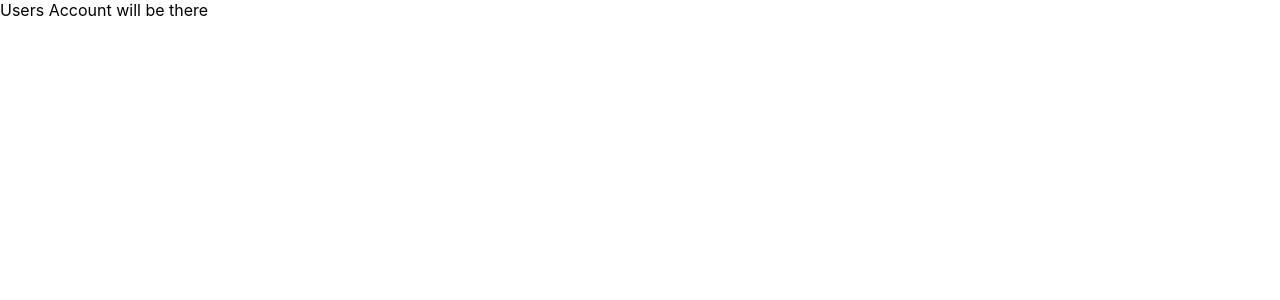
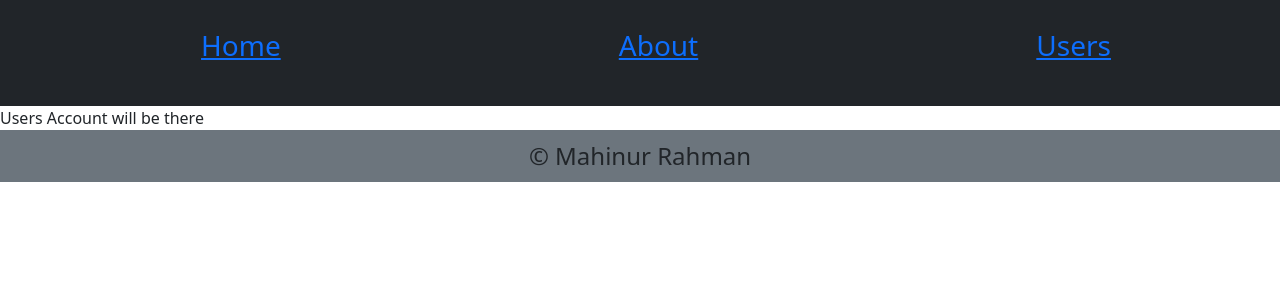
Before and after one commit to mahi1212/users-list-app, a Next.js app: page /users in a window 1280 px wide. Shown: the top 300 px of the page. Built offline with nearby package versions, Linux system fonts and the light colour scheme.

Commit message:
added header and footer section

```diff
--- a/components/Footer.js
+++ b/components/Footer.js
@@ -1,8 +1,8 @@
 
 const Footer = () => {
     return (
-        <div>
-            Footer section
+        <div className="fs-4 bg-secondary py-2 text-center">
+            &copy; Mahinur Rahman
         </div>
     );
 };
--- a/components/Header.js
+++ b/components/Header.js
@@ -2,7 +2,7 @@ import Link from 'next/link';
 
 const Header = () => {
     return (
-        <div>
+        <div className='bg-dark py-4 text-white fs-3'>
             <ul style={{display: 'flex', justifyContent: 'space-around', alignItems: 'center'}}>
                 <Link href="/">Home</Link>
                 <Link href="/about">About</Link>
--- a/components/Layout.js
+++ b/components/Layout.js
@@ -8,6 +8,7 @@ const Layout = ({ children, title }) => {
             <Head>
                 <title>{title}</title>
                 <meta name="viewport" content="initial-scale=1.0, width=device-width" />
+                <link href="https://cdn.jsdelivr.net/npm/bootstrap@5.1.3/dist/css/bootstrap.min.css" rel="stylesheet" integrity="sha384-1BmE4kWBq78iYhFldvKuhfTAU6auU8tT94WrHftjDbrCEXSU1oBoqyl2QvZ6jIW3" crossOrigin="anonymous"></link>
             </Head>
             <Header />
             <main>{children}</main>
@@ -17,3 +18,7 @@ const Layout = ({ children, title }) => {
 };
 
 export default Layout;
+
+Layout.defaultProps = {
+    title: 'Mahinur Rahman'
+}
--- a/pages/users/index.js
+++ b/pages/users/index.js
@@ -1,10 +1,11 @@
 import React from 'react';
+import Layout from '../../components/Layout';
 
 const Index = () => {
     return (
-        <div>
+        <Layout>
             Users Account will be there
-        </div>
+        </Layout>
     );
 };
 
```
